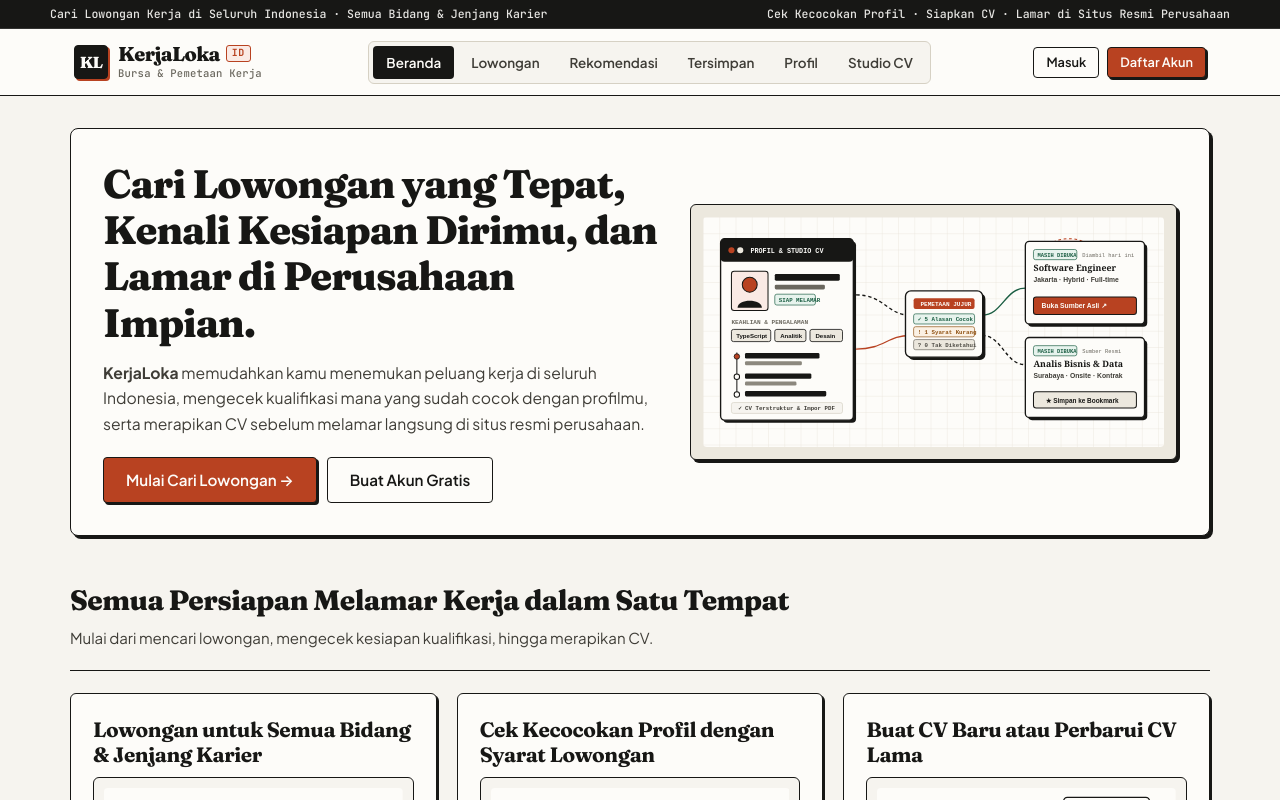
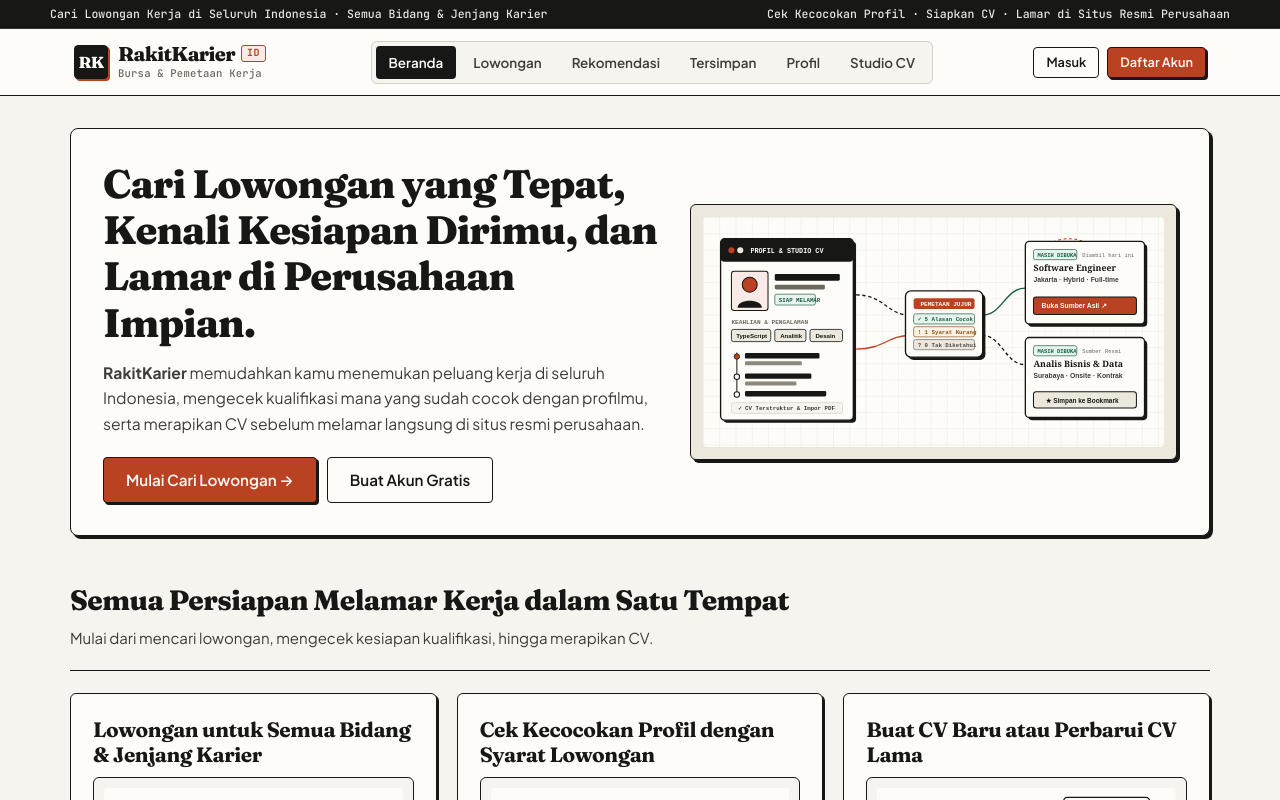
Before and after one commit to makhdanramadhan-ui/sevent-x-job-platform, a Next.js app: page / in a window 1280 px wide. Shown: the top 800 px of the page. Built offline with nearby package versions, Linux system fonts and the light colour scheme; no server answers.

Commit message:
Ganti nama merek ke RakitKarier di tampilan

```diff
--- a/app/page.tsx
+++ b/app/page.tsx
@@ -209,7 +209,7 @@ export default function HomePage() {
         </div>
       </section>
 
-      {/* 3. WHY KERJALOKA */}
+      {/* 3. WHY RAKITKARIER */}
       <section aria-labelledby="heading-why">
         <div className="page-header" style={{ marginBottom: 22 }}>
           <div>
--- a/components/ui/api-client.ts
+++ b/components/ui/api-client.ts
@@ -13,8 +13,8 @@ import type { ProfileInput } from '@/lib/profile';
  * Ubah konstanta di bawah ini jika tim ingin mengganti nama website sementara.
  * Diletakkan di modul non-'use client' agar dapat dipakai baik di Server Component maupun Client Component.
  */
-export const SITE_NAME = 'KerjaLoka';
-export const SITE_MONOGRAM = 'KL';
+export const SITE_NAME = 'RakitKarier';
+export const SITE_MONOGRAM = 'RK';
 export const SITE_TAGLINE = 'Bursa & Pemetaan Kerja';
 
 export type ApiCallError = {
--- a/components/ui/illustrations.tsx
+++ b/components/ui/illustrations.tsx
@@ -1,7 +1,7 @@
 import type { ReactNode } from 'react';
 
 /**
- * Koleksi Ilustrasi Editorial KerjaLoka (Anti-AI-Slop Custom Vector Art)
+ * Koleksi Ilustrasi Editorial RakitKarier (Anti-AI-Slop Custom Vector Art)
  * Dirancang khusus dengan palet kertas hangat (#F6F4EF), tinta karbon (#171715),
  * terracotta (#B84221), dan zamrud (#1B5E43).
  */
@@ -28,7 +28,7 @@ export function HeroCareerIllustration() {
         style={{ display: 'block', borderRadius: '4px', background: '#FDFCF9' }}
       >
         <title id="hero-illus-title">
-          Ilustrasi Ekosistem Pencarian Kerja dan Pemetaan Profil KerjaLoka
+          Ilustrasi Ekosistem Pencarian Kerja dan Pemetaan Profil RakitKarier
         </title>
         <desc id="hero-illus-desc">
           Visualisasi kandidat profesional Indonesia yang memetakan profil dan CV terhadap lowongan
```
